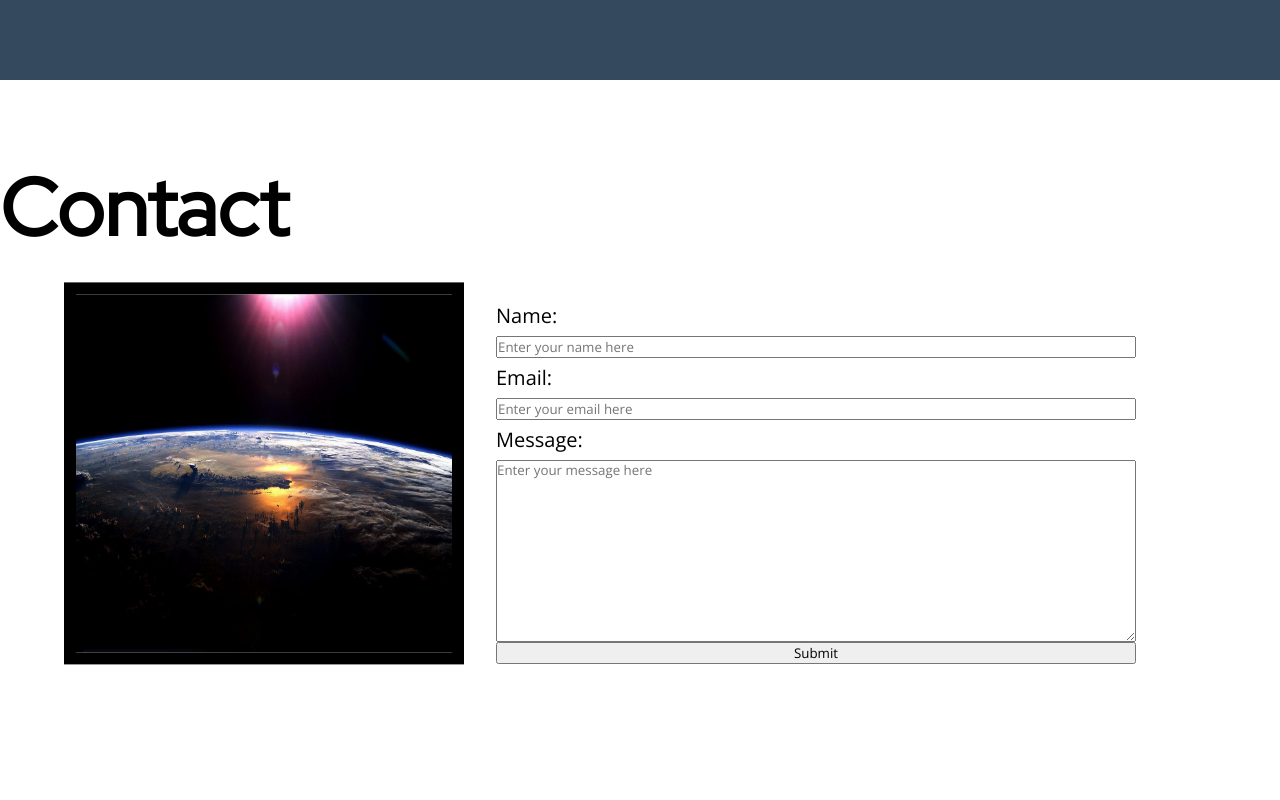
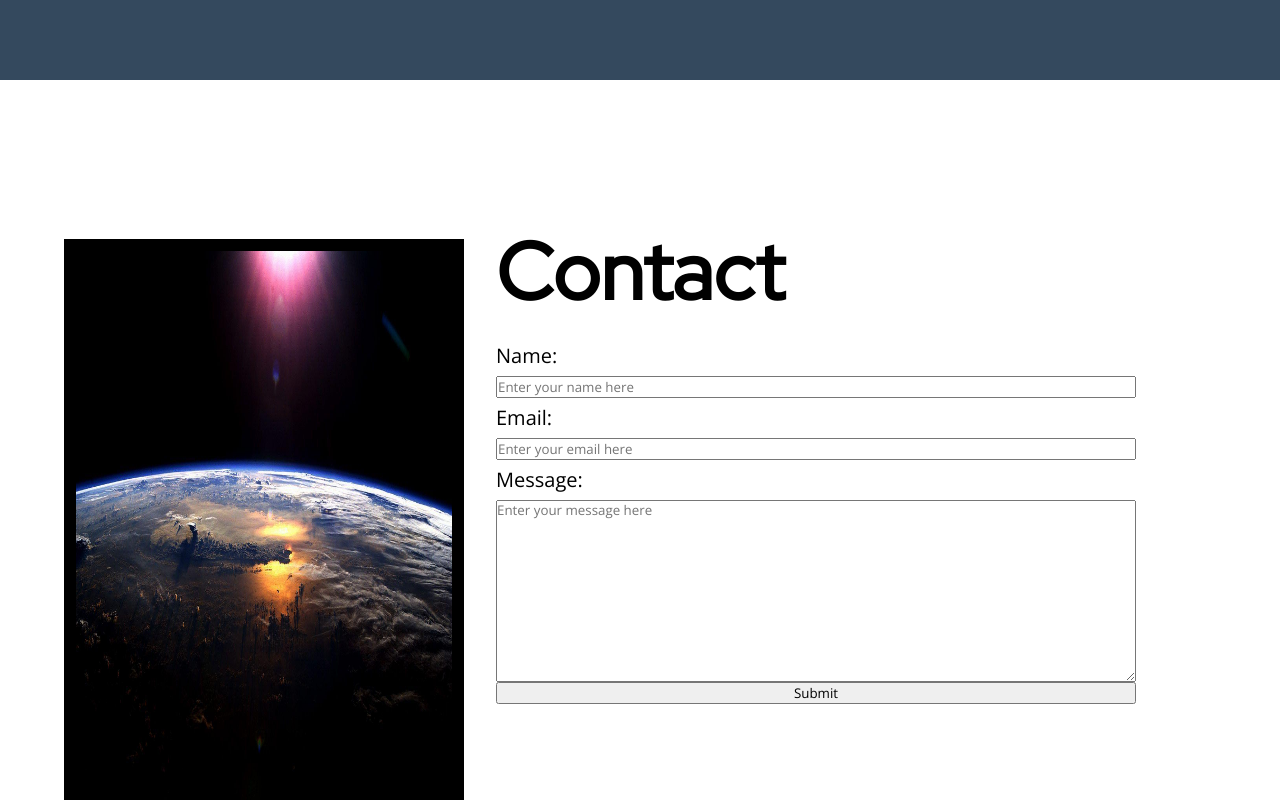
Before and after one commit to mattgur11/DevPSU_Website, a plain HTML site: page index.html in a window 1280 px wide. Shown: the part 2440-3240 px from the top of the page. Drawn offline with nearby package versions, Linux system fonts and the light colour scheme.

Commit message:
Added jQuery library & improved contact formatting

```diff
--- a/index.html
+++ b/index.html
@@ -9,6 +9,7 @@
         <link rel="preconnect" href="https://fonts.gstatic.com" crossorigin>
         <link href="https://fonts.googleapis.com/css2?family=Open+Sans&family=Red+Hat+Display&display=swap" rel="stylesheet">
         <script src="https://kit.fontawesome.com/d79f877d8b.js" crossorigin="anonymous"></script>
+        <script src="http://ajax.googleapis.com/ajax/libs/jquery/3.6.0/jquery.min.js"></script>
     </head>
 
     <body>
@@ -72,12 +73,11 @@
         </section>
 
         <section id="contact" style="height: 100vh" class="contact">
-            <h1>Contact</h1>
-
             <div style="display: flex">
                 <img src="./img/sKWDIq4.jpg">
                 <form action="mailto:mattgur11@gmail.com" method="post" enctype="text/plain">
                     <div style="display: flex; flex-direction: column; width: 50vw">
+                        <h1>Contact</h1>
                         <label>Name:</label>
                         <input type="text" name="Your name" placeholder="Enter your name here">
 
--- a/style.css
+++ b/style.css
@@ -136,12 +136,16 @@ form{
 }
 
 .contact h1{
-    transform: translateY(30%);
+    transform: translateY(10%);
 }
 
 .contact div{
     margin: 5%;
-    transform: translateY(-5%);
+}
+
+.contact img{
+    transform: translateY(95px);
+    height: 75vh;
 }
 
 /* Footer Section */
```
